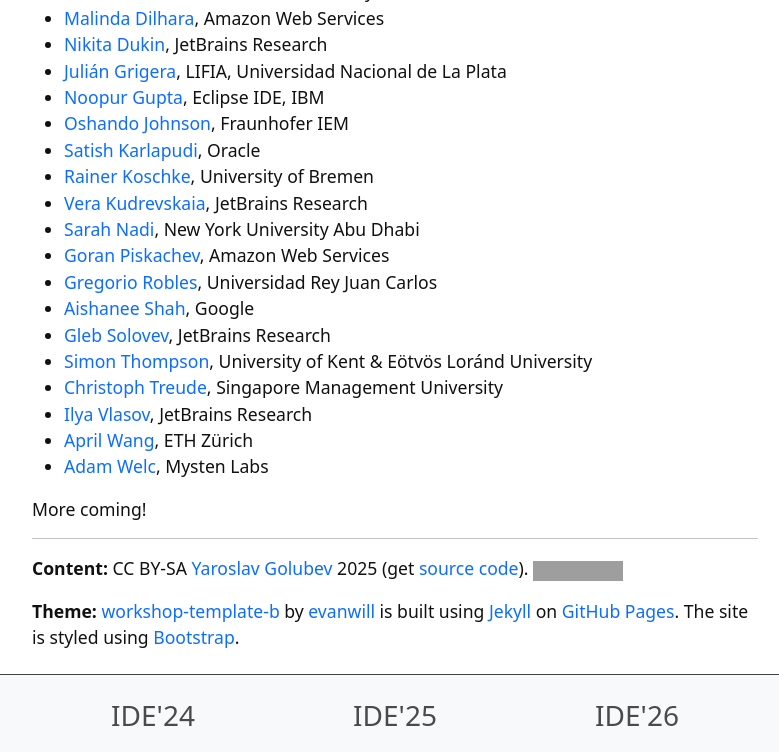
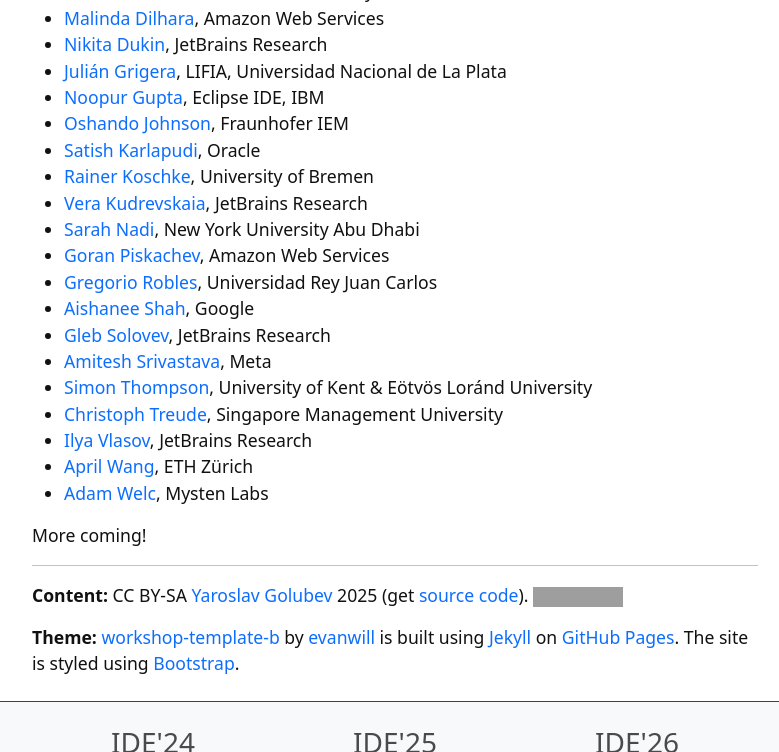
Before and after one commit to ide-workshop/ide-workshop.github.io, a Jekyll site: the page built from index.md, in a window 1280 px wide and 900 px high, scrolled down 4233 px, cut to the strip 0-752 px from the top of the window. Shown: the whole strip, without its empty margins (245-1024 px from the left). Built offline with Jekyll 4.4.1, drawn with Linux system fonts in a browser that asks for light colours; grey boxes are pictures that could not be loaded.

Commit message:
Adding PCs

```diff
--- a/index.md
+++ b/index.md
@@ -157,6 +157,7 @@
 * [Gregorio Robles](https://gsyc.urjc.es/~grex/), Universidad Rey Juan Carlos
 * [Aishanee Shah](https://www.linkedin.com/in/aishanee/), Google
 * [Gleb Solovev](https://github.com/GlebSolovev), JetBrains Research
+* [Amitesh Srivastava](https://www.amiteshsrivastava.com), Meta
 * [Simon Thompson](https://www.kent.ac.uk/school-of-computing/people/3164/thompson-simon), University of Kent & Eötvös Loránd University
 * [Christoph Treude](https://ctreude.ca/), Singapore Management University
 * [Ilya Vlasov](https://www.linkedin.com/in/girz0n/), JetBrains Research
```
